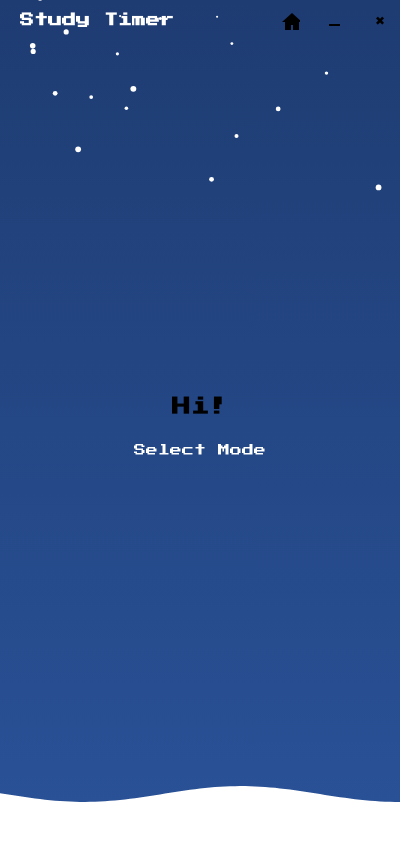
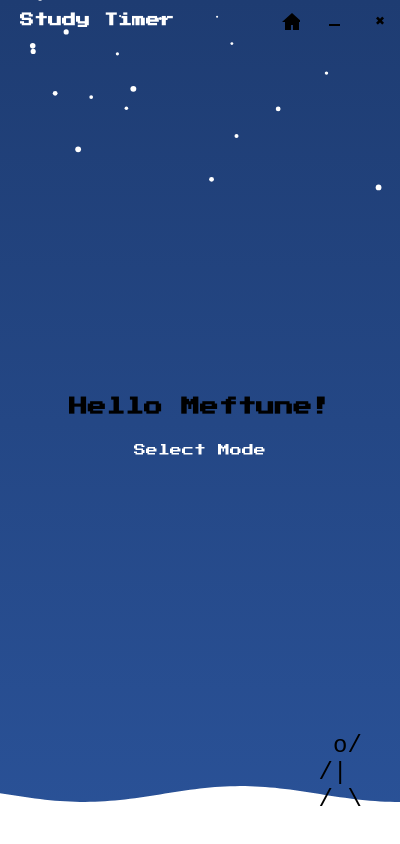
Before and after one commit to abdullahbilici/StudyTimer, an Electron app: page index.html in a window 400 px wide. Drawn offline with Linux system fonts and the light colour scheme.

Commit message:
Update index.html

```diff
--- a/index.html
+++ b/index.html
@@ -125,6 +125,15 @@
       text-align: center;
     }
 
+    .me {
+      position: fixed;
+      bottom: -20px;
+      right: -5px;
+      font-size: 24px;
+      color: black;
+      z-index: 1; /* Ensure it's above other content */
+    }
+
   </style>
 </head>
 <body>
@@ -148,7 +157,7 @@
 
   <!-- Pages -->
   <div id="welcomePage" class="page visible">
-    <h3>Hi!</h3>
+    <h3>Hello Meftune!</h3>
     <button onclick="navigate('studyModeSelectionPage')">Select Mode</button>
   </div>
 
@@ -168,7 +177,7 @@
         <button onclick="setCountdown(60)">60 minutes</button>
         <!-- <input type="number" id="timerInput" placeholder="Enter minutes"onkeydown="if(event.key === 'Enter') setCountdown(parseInt(this.value, 10))"> -->
     </div>
-</div>
+  </div>
 
   <div id="countdownPage" class="page">
     <h3>Countdown</h3>
@@ -214,6 +223,15 @@
     </div>
   </div>
 
+  <div class="me">
+      <pre>
+ o/
+/|
+/ \
+      </pre>
+  </div>
+
+
   <script src="snow.js"></script>
   <script>
     let soundInterval;
@@ -235,7 +253,7 @@
     }
 
     function playSound(){
-      const sound = new Audio('sound\\mixkit-correct-answer-tone-2870.wav');  // Specify the path to your sound file
+      const sound = new Audio(path.join(__dirname, 'sound', 'mixkit-correct-answer-tone-2870.wav'));  // Specify the path to your sound file
       sound.play();
     }
 
```
